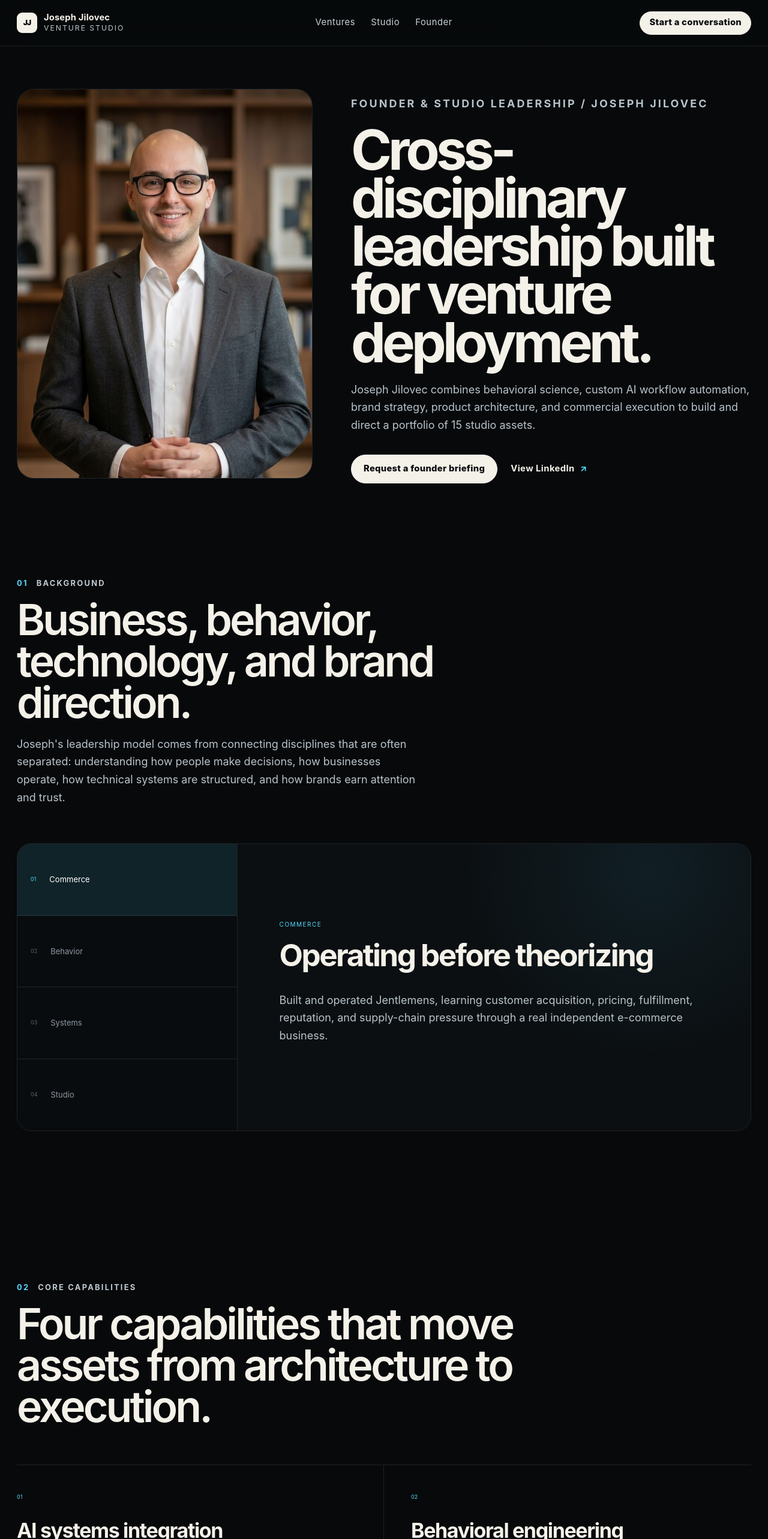
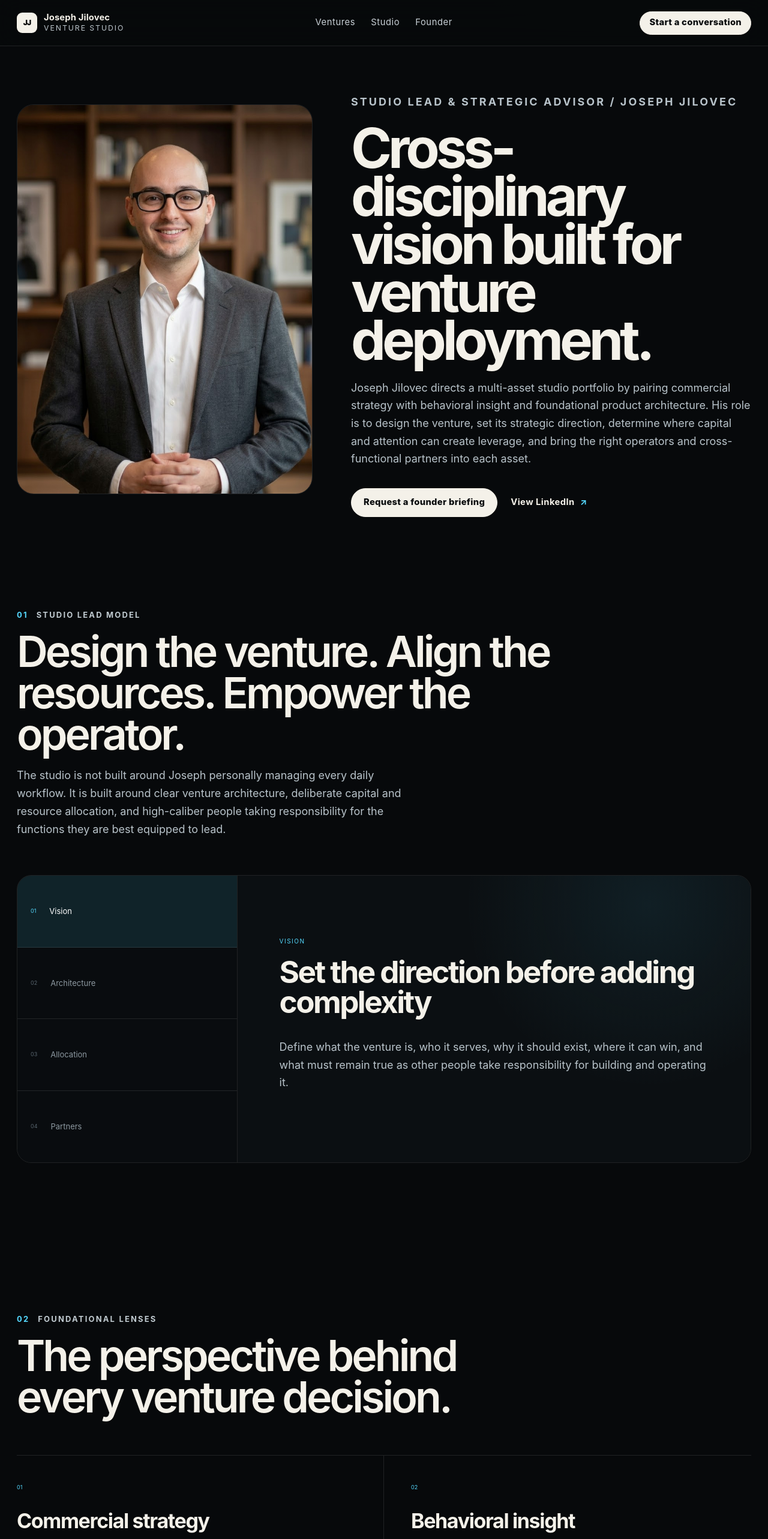
Before and after one commit to josephjilovec/josephjilovec, a Next.js app: page /founder in a window 1280 px wide. Shown: the top 2566 px of the page at 60% size. Built offline with nearby package versions, Linux system fonts and the light colour scheme.

Commit message:
Clarify founder studio-lead role

```diff
--- a/app/founder/page.tsx
+++ b/app/founder/page.tsx
@@ -5,7 +5,7 @@ import { SectionHeading } from "@/components/shared/SectionHeading";
 import { pageMetadata } from "@/lib/metadata";
 import { site } from "@/lib/site";
 
-export const metadata = pageMetadata("Founder", "Joseph Jilovec's founder background, operating experience, behavioral-design lens, and systems work.", "/founder");
+export const metadata = pageMetadata("Founder", "Joseph Jilovec directs a multi-asset venture studio through venture design, capital strategy, product architecture, and cross-functional partner alignment.", "/founder");
 
 export default function FounderPage() {
   return (
@@ -13,30 +13,30 @@ export default function FounderPage() {
       <section className="founder-page-hero">
         <div className="founder-page-image"><Image src="/images/joseph-founder.png" alt="Joseph Jilovec" fill priority sizes="(max-width: 900px) 100vw, 44vw" /></div>
         <div className="founder-page-copy">
-          <p className="hero-kicker">Founder & studio leadership / Joseph Jilovec</p>
-          <h1>Cross-disciplinary leadership built for venture deployment.</h1>
-          <p>Joseph Jilovec combines behavioral science, custom AI workflow automation, brand strategy, product architecture, and commercial execution to build and direct a portfolio of 15 studio assets.</p>
+          <p className="hero-kicker">Studio lead & strategic advisor / Joseph Jilovec</p>
+          <h1>Cross-disciplinary vision built for venture deployment.</h1>
+          <p>Joseph Jilovec directs a multi-asset studio portfolio by pairing commercial strategy with behavioral insight and foundational product architecture. His role is to design the venture, set its strategic direction, determine where capital and attention can create leverage, and bring the right operators and cross-functional partners into each asset.</p>
           <div className="hero-actions"><Link href="/contact#brief" className="button">Request a founder briefing</Link><a className="text-link" href={site.linkedin} target="_blank" rel="noreferrer">View LinkedIn <span>↗</span></a></div>
         </div>
       </section>
       <section className="section">
-        <SectionHeading index="01" eyebrow="Background" title="Business, behavior, technology, and brand direction.">
-          <p>Joseph&apos;s leadership model comes from connecting disciplines that are often separated: understanding how people make decisions, how businesses operate, how technical systems are structured, and how brands earn attention and trust.</p>
+        <SectionHeading index="01" eyebrow="Studio lead model" title="Design the venture. Align the resources. Empower the operator.">
+          <p>The studio is not built around Joseph personally managing every daily workflow. It is built around clear venture architecture, deliberate capital and resource allocation, and high-caliber people taking responsibility for the functions they are best equipped to lead.</p>
         </SectionHeading>
         <FounderTimeline />
       </section>
       <section className="section disciplines-section">
-        <SectionHeading index="02" eyebrow="Core capabilities" title="Four capabilities that move assets from architecture to execution." />
+        <SectionHeading index="02" eyebrow="Foundational lenses" title="The perspective behind every venture decision." />
         <div className="discipline-grid">
-          <article><span>01</span><h3>AI systems integration</h3><p>Custom AI workflows, agent coordination, automation planning, data and governance requirements, and practical integration into real operating processes.</p></article>
-          <article><span>02</span><h3>Behavioral engineering</h3><p>Attention, motivation, decision architecture, focus conditioning, adoption, and ethical persuasion informed by psychology and hypnosis training.</p></article>
-          <article><span>03</span><h3>Product architecture</h3><p>Turning commercial and human problems into clear offers, workflows, technical requirements, interfaces, controls, and build sequences.</p></article>
-          <article><span>04</span><h3>Commercial execution</h3><p>Brand strategy, customer acquisition, pricing, digital commerce, fulfillment, reputation, market entry, and operational decision-making.</p></article>
+          <article><span>01</span><h3>Commercial strategy</h3><p>Define the market opening, customer, offer, revenue logic, competitive position, and path through which an asset can become a durable standalone company.</p></article>
+          <article><span>02</span><h3>Behavioral insight</h3><p>Use psychology-informed thinking about attention, motivation, decisions, adoption, trust, and human behavior to shape products and market strategy.</p></article>
+          <article><span>03</span><h3>Product architecture</h3><p>Translate the venture thesis into a foundational product system: the workflows, interfaces, technical requirements, controls, and build priorities others can execute.</p></article>
+          <article><span>04</span><h3>Portfolio judgment</h3><p>Decide where founder attention, capital, operating capacity, and strategic relationships can create the most leverage across the studio portfolio.</p></article>
         </div>
       </section>
       <section className="founder-partner-cta">
-        <div><span>03 / Investor & operator access</span><h2>Discuss a venture directly with the founder.</h2></div>
-        <div><p>Accredited investors and operational partners can request a focused conversation about a selected asset, its commercial model, execution priorities, and partnership requirements.</p><Link className="button" href="/contact#brief">Request a founder briefing</Link></div>
+        <div><span>03 / Operator & capital alignment</span><h2>The right people should lead the right parts of the company.</h2></div>
+        <div><p>Joseph works as studio lead and strategic advisor, collaborating with aligned operators, technical leaders, functional specialists, and capital partners who can take real ownership within a selected venture. The objective is a sustainable company with capable leadership—not a portfolio bottlenecked by one founder.</p><Link className="button" href="/contact#brief">Discuss an asset with Joseph</Link></div>
       </section>
     </>
   );
--- a/components/founder/FounderTimeline.tsx
+++ b/components/founder/FounderTimeline.tsx
@@ -3,10 +3,10 @@
 import { useState } from "react";
 
 const moments = [
-  { year: "Commerce", title: "Operating before theorizing", copy: "Built and operated Jentlemens, learning customer acquisition, pricing, fulfillment, reputation, and supply-chain pressure through a real independent e-commerce business." },
-  { year: "Behavior", title: "Psychology as a design lens", copy: "A B.A. in Psychology and hypnosis training shape how Joseph thinks about attention, motivation, choice, behavior change, and ethical persuasion." },
-  { year: "Systems", title: "Technical work becomes a second language", copy: "Open-source projects, data work, AI workflows, product systems, and architecture studies became tools for translating ideas into buildable requirements." },
-  { year: "Studio", title: "A portfolio becomes an operating system", copy: "The current studio model connects distinct commercial, technical, behavioral, civic, and creative assets through shared architecture and execution discipline." },
+  { year: "Vision", title: "Set the direction before adding complexity", copy: "Define what the venture is, who it serves, why it should exist, where it can win, and what must remain true as other people take responsibility for building and operating it." },
+  { year: "Architecture", title: "Create a foundation other leaders can execute", copy: "Shape the commercial model, behavioral logic, brand position, product requirements, operating structure, and decision boundaries clearly enough for a cross-functional team to move with purpose." },
+  { year: "Allocation", title: "Direct resources toward the highest-leverage constraint", copy: "Evaluate where capital, founder attention, technical capacity, distribution, or specialist knowledge can most materially change the trajectory of each studio asset." },
+  { year: "Partners", title: "Put capable people into consequential roles", copy: "Identify aligned operators, technical leaders, functional specialists, advisers, and capital partners who can own their discipline while Joseph remains engaged at the portfolio and strategic level." },
 ];
 
 export function FounderTimeline() {
```
